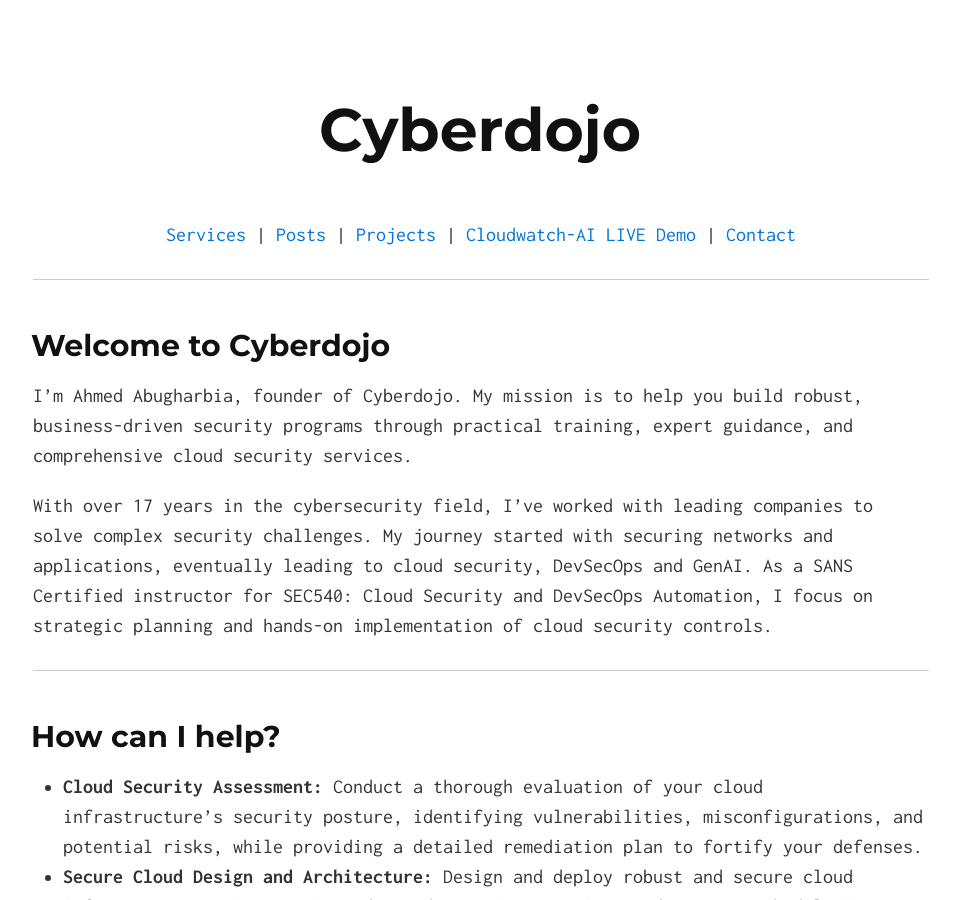
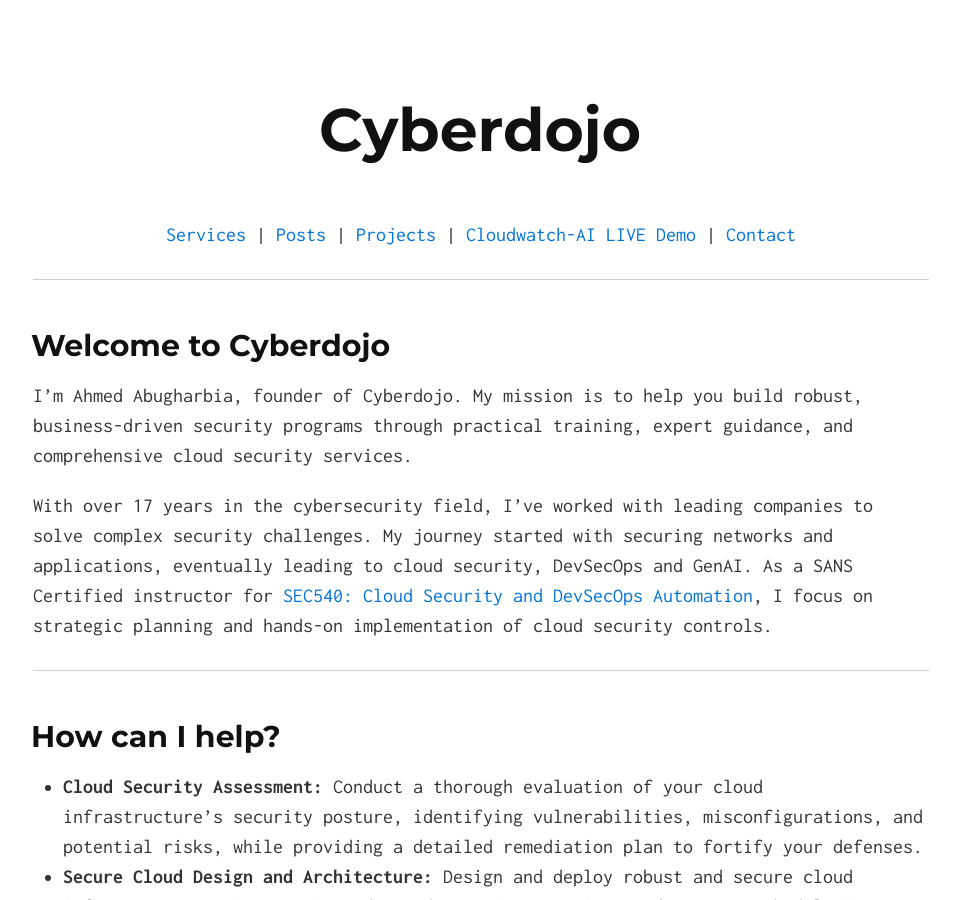
Before and after one commit to Ahmed-AG/cyberdojo-page, a Jekyll site: the page built from index.md, in a window 1280 px wide and 900 px high. Shown: the whole window, without its empty margins (159-1119 px from the left). Built offline with Jekyll 4.4.1, drawn with Linux system fonts in a browser that asks for light colours; our own code applies the rules of GitHub Pages for plain Markdown files; some of the changed lines change nothing that is shown.

Commit message:
Update Services

```diff
--- a/index.md
+++ b/index.md
@@ -4,7 +4,7 @@
 ## Welcome to Cyberdojo
 I'm Ahmed Abugharbia, founder of Cyberdojo. My mission is to help you build robust, business-driven security programs through practical training, expert guidance, and comprehensive cloud security services.
 
-With over 17 years in the cybersecurity field, I've worked with leading companies to solve complex security challenges. My journey started with securing networks and applications, eventually leading to cloud security, DevSecOps and GenAI. As a SANS Certified instructor for SEC540: Cloud Security and DevSecOps Automation, I focus on strategic planning and hands-on implementation of cloud security controls.
+With over 17 years in the cybersecurity field, I've worked with leading companies to solve complex security challenges. My journey started with securing networks and applications, eventually leading to cloud security, DevSecOps and GenAI. As a SANS Certified instructor for [SEC540: Cloud Security and DevSecOps Automation](https://www.sans.org/cyber-security-courses/cloud-security-devsecops-automation/), I focus on strategic planning and hands-on implementation of cloud security controls.
 
 <!-- At Cyberdojo, we offer a range of services designed to enhance your security posture. From expert training and consulting to specialized cloud security solutions, my goal is to equip you with the knowledge and tools needed for immediate, measurable improvements. I hold several industry certifications, including GIAC GSEC, GPEN, AWS Certified DevOps Engineer Professional, and AWS Certified Solutions Architect Associate.
 
```
